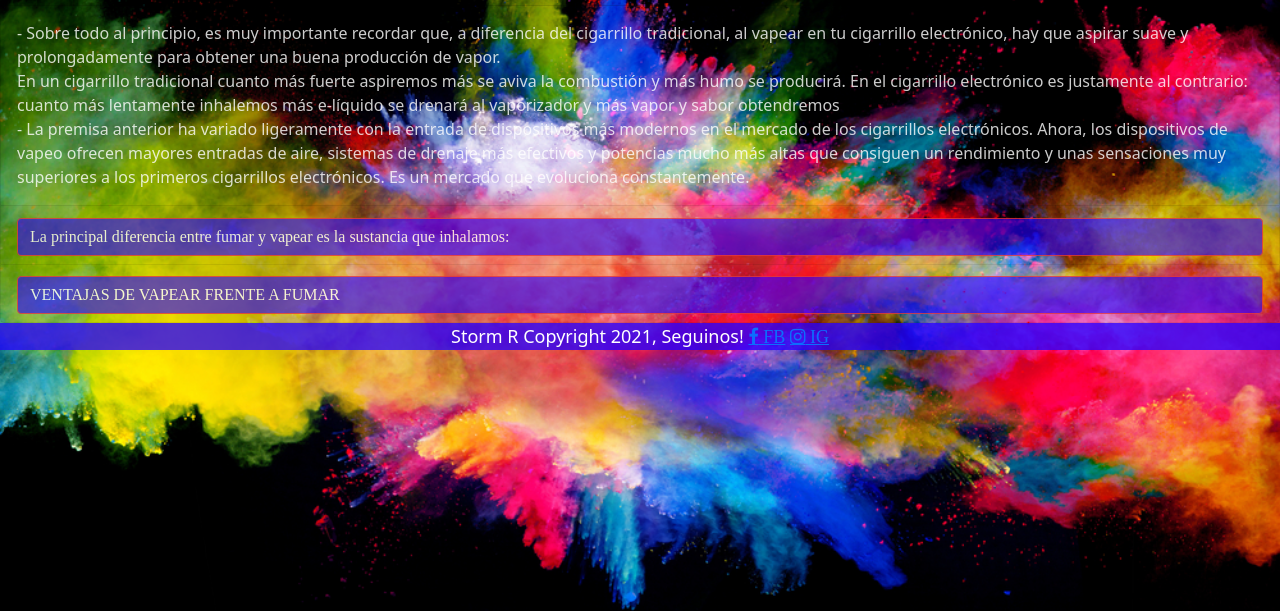
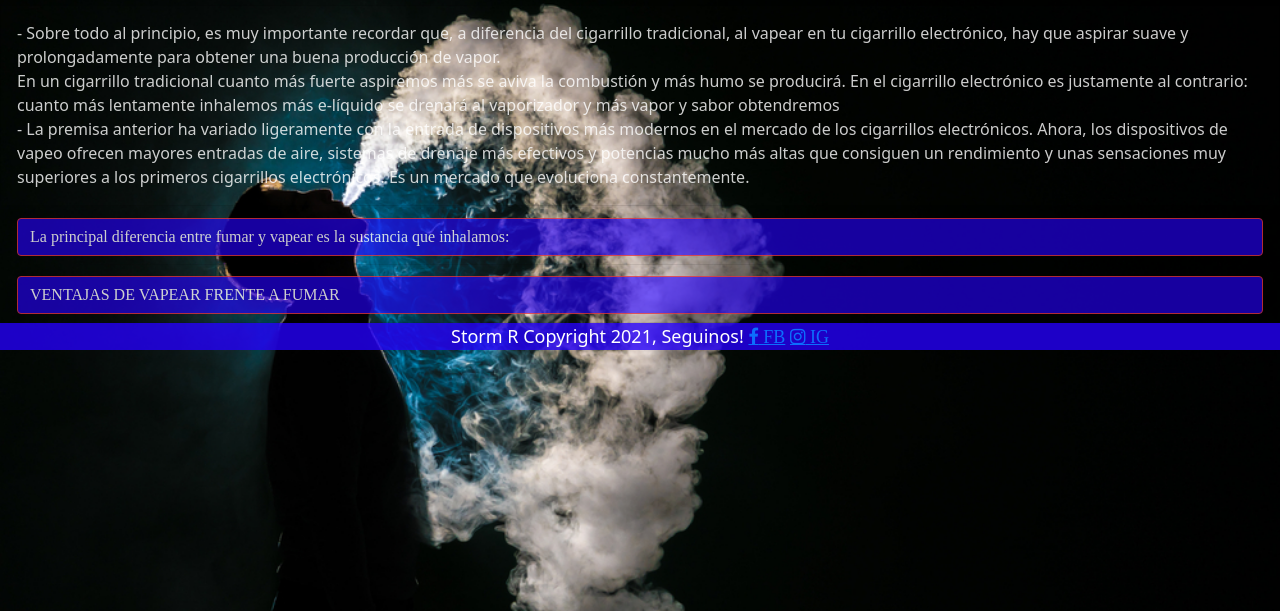
Before and after one commit to marcel0t/ProyectoCoder10150, a website: page ingresos.html in a window 1280 px wide. Shown: the part 189-800 px from the top of the page. Drawn offline with nearby package versions, Linux system fonts and the light colour scheme.

Commit message:
cambio imagen de fondo en ventajas

```diff
--- a/ingresos.html
+++ b/ingresos.html
@@ -22,7 +22,7 @@
 
 	<style>
 		body {
-		  background-image: url('imagenes/fondo negro2.jpg');
+		  background-image: url('imagenes/fondo negro5.jpg');
 		  background-repeat: no-repeat;
  		 background-attachment: fixed;
  		 background-size: cover;
```
Also changed, not shown: imagenes/fondo negro5.jpg (added).
